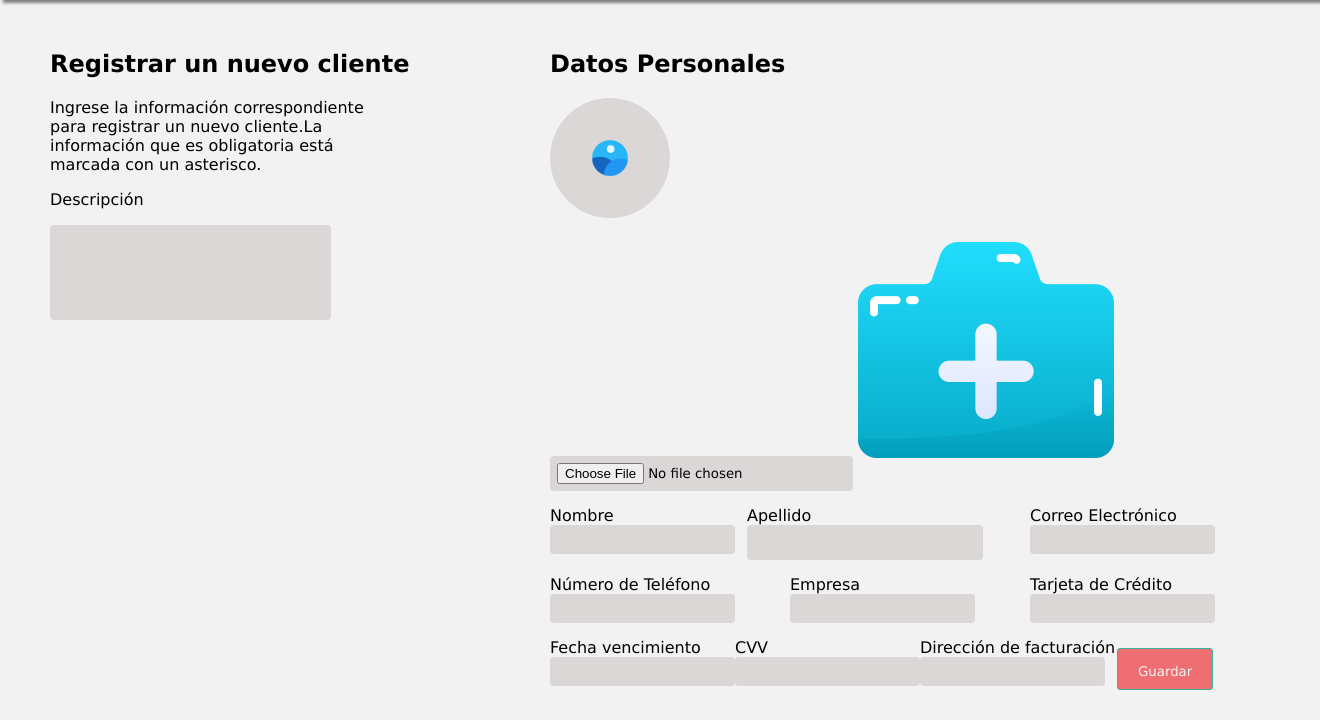
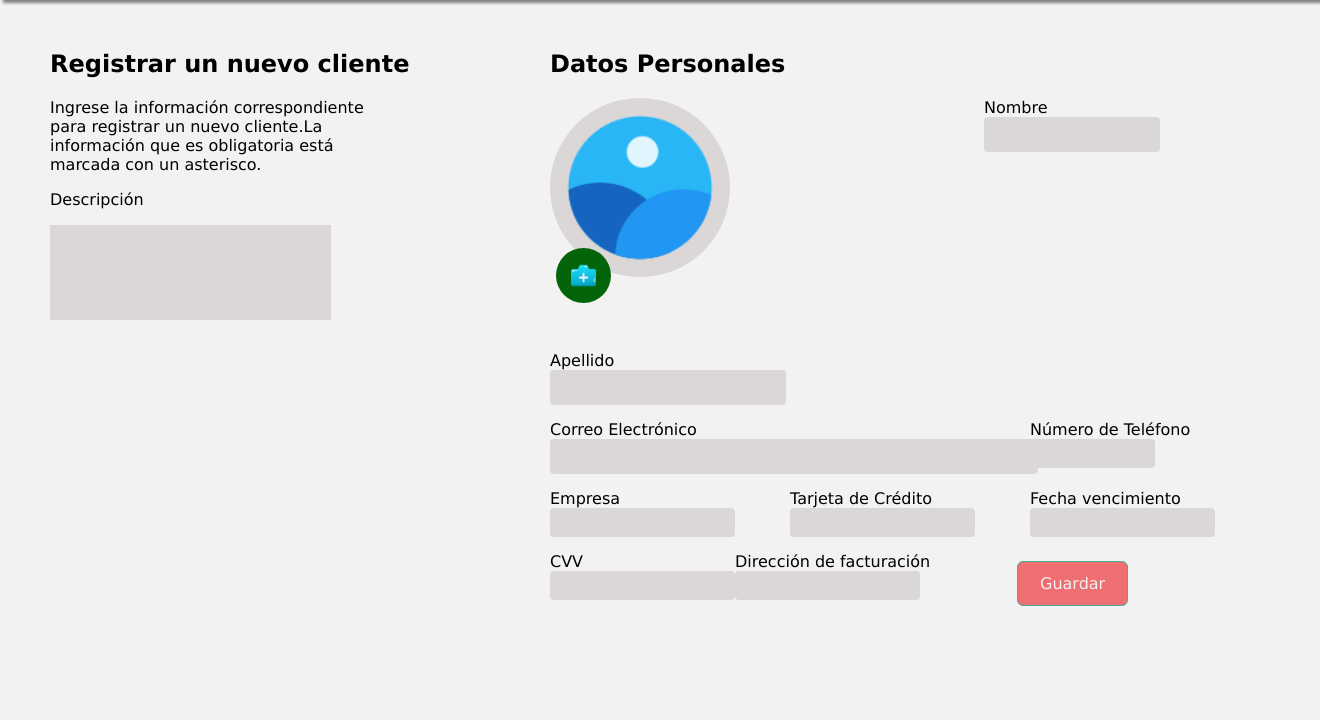
Before and after one commit to Equipo6-programacion-para-internet/CMS, a PHP site: page /resources/views/ClientesStruct.php in a window 1320 px wide. Shown: the part 80-800 px from the top of the page. Run offline with PHP 8.4, Linux system fonts and the light colour scheme.

Commit message:
Update styles3.css

```diff
--- a/resources/css/styles3.css
+++ b/resources/css/styles3.css
@@ -115,7 +115,7 @@ nav ul li a:hover{
 
 }
 
-input{
+.entrada_texto{
     margin-bottom: 15px;
     border-radius: 4px;
     background-color: #dcd7d7;
@@ -126,12 +126,15 @@ input{
 
 
 #imagen{
-    padding: 40px;
-    width: 40px;
-    height: 40px;
+    padding: 10px;
+    width: 80%;
+    height: 60%;
+   left: -5vw;
     border-radius: 50%;
     background-color: #dcd7d7;
     border: none;
+
+
 }
 
 #descripcion{
@@ -142,35 +145,90 @@ input{
 }
 
 .boton{
+    background-color: #ee6e72;
     color: #f2f2f2;
-    background-color: #ee6e72;
-    border-radius: 3px;
+    font-size: 16px;
+    border-radius: 6px;
+    padding: 12px 22px;
     border: 1.75px solid #3AB199;
-    padding: 10px 20px;
     margin: auto;
-    padding-top: 15px;
 }
 
 .boton:hover{
     background-color: #d24146;
 }
 
-#name{
-    padding: 10px 50px;
-    height: 10px;
+#nombre{
+  padding: 10px 30px;
     width: 50%;
+    left: -5vw;
 }
 
 #apellido{
     padding: 10px 50px;
     width: 50%;
 }
-#mail{
+#email{
     padding: 10px 150px;
 
-    width: 100%;
+    width: 40%;
 }
 
-#phone{
-    width: 35%;
+#telefono{
+    width: 60%;
 }
+
+.custom-input-file {
+    background-color: #03640a;
+    color: #fff;
+    cursor: pointer;
+    font-size: 18px;
+    font-weight: bold;
+    margin: 0 auto 0;
+    min-height: 15px;
+    overflow: hidden;
+    padding: 10px;
+    position: relative;
+    text-align: center;
+    width: 35px;
+    height: 35px;
+    border-radius: 50%;
+
+    left: -5vw;
+    bottom: 6vh;
+  }
+
+  .custom-input-file .input-file {
+   border: 10000px solid transparent;
+   cursor: pointer;
+   font-size: 10000px;
+   margin: 0;
+   opacity: 0;
+   outline: 0 none;
+   padding: 0;
+   position: absolute;
+
+   top: -1000px;
+  }
+
+.subir_foto{
+      width: 25px;
+      height: 25px;
+      padding: 5px;
+      z-index: 500;
+  }
+
+  main section {
+      display: flex;
+  }
+
+  .formulario ul{
+      display: flex;
+  }
+
+  .foto-cliente{
+      width: 30%;
+      height: 20%;
+      border-radius: 50%;
+
+  }
```
